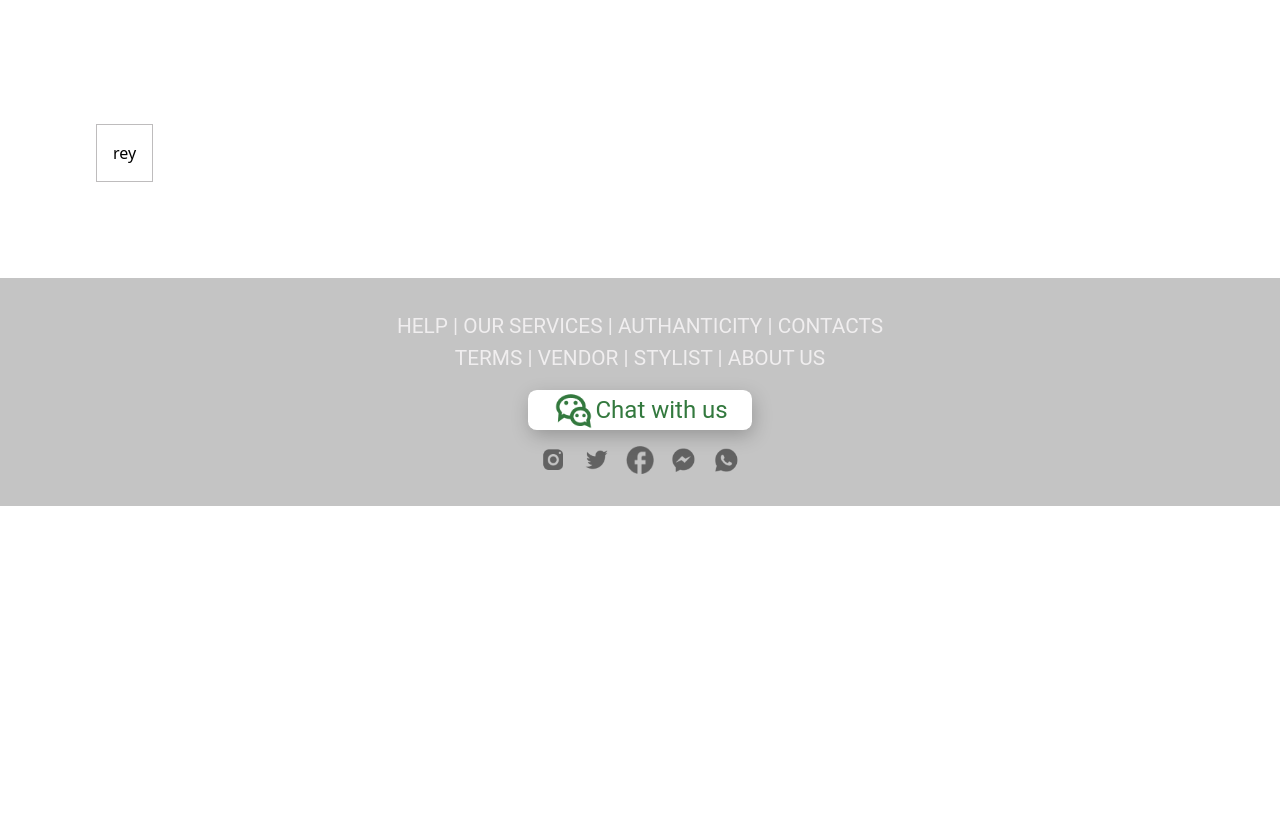
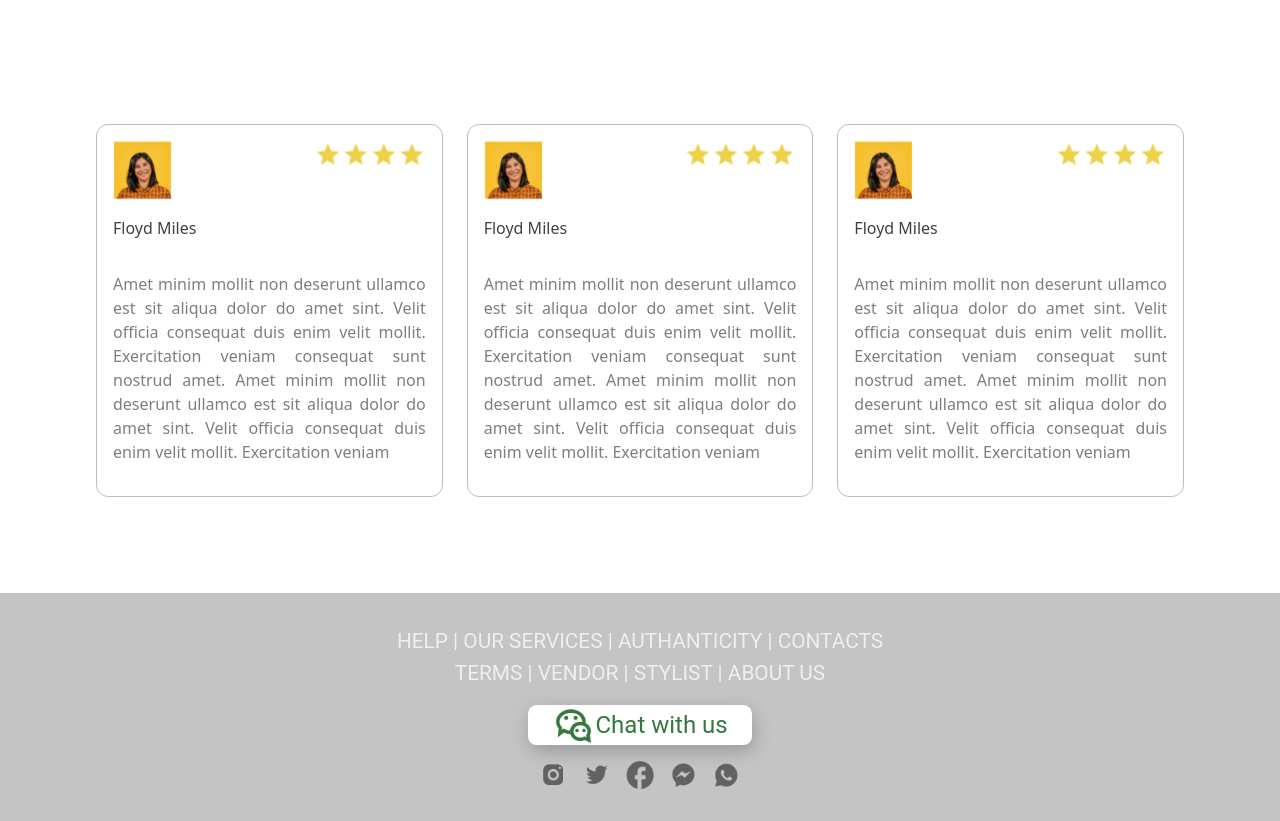
Before and after one commit to m-yunus/suss_ecommerce, a React (Create React App) app: page / in a window 1280 px wide. Shown: the part 3020-3841 px from the top of the page. Before the commit the page ends 3526 px from the top, so only its background shows below. Built offline with nearby package versions, Linux system fonts and the light colour scheme.

Commit message:
added review

```diff
--- a/src/Pages/Home/Home.jsx
+++ b/src/Pages/Home/Home.jsx
@@ -19,6 +19,8 @@ import TeesTshirt from "../../assets/images/Home/Tees&Tshirt.png"
 import Boxers from "../../assets/images/Home/Boxers.png"
 import middlebannerleft from "../../assets/images/Home/middlebannerleft.png"
 import middlebannerright from "../../assets/images/Home/middlebannerright.png"
+import Review1 from "../../assets/images/Home/Review1.png"
+import star from "../../assets/images/Home/star_purple500.png"
 const Home = () => {
   const items = [
     { imgSrc: joggers, text: 'Knitted joggers' },
@@ -70,7 +72,27 @@ const Home = () => {
       window.removeEventListener("resize", handleResize);
     };
   }, []);
+  const reviews = [
+    {
+      imgSrc: Review1,
+      stars: [star, star, star, star],
+      author: "Floyd Miles",
+      text: "Amet minim mollit non deserunt ullamco est sit aliqua dolor do amet sint. Velit officia consequat duis enim velit mollit.",
+    },
+    // Add more reviews here
+  ];
 
+  const [currentReview, setCurrentReview] = useState(0);
+
+  const nextReview = () => {
+    setCurrentReview((prevReview) => (prevReview + 1) % reviews.length);
+  };
+
+  const prevReview = () => {
+    setCurrentReview((prevReview) =>
+      prevReview === 0 ? reviews.length - 1 : prevReview - 1
+    );
+  };
   return (
     <div className="flex flex-col min-h-screen">
       <div>
@@ -270,12 +292,78 @@ const Home = () => {
 
       {/* Reviews */}
 
-            <div className="w-full h-auto md:py-24 px-24">
-              <div className="flex ">
+            <div className="w-full h-auto px-12 py-12 md:py-24 md:px-24">
+              <div className="flex gap-6 flex-wrap sm:flex-nowrap ">
 
 
-              <div  className="border border-[#BEBCBD] p-4">
-rey
+              <div  className="border border-[#BEBCBD] p-4 rounded-xl w-full flex-col">
+                  <div className="flex justify-between">
+                    <div>
+                      <img src={Review1} alt="" />
+                    </div>
+                    <div className="flex">
+                      <img src={star} alt="" className="object-cover w-7 h-7 " />
+                      <img src={star} alt=""  className="object-cover w-7 h-7 " />
+                      <img src={star} alt=""  className="object-cover w-7 h-7 " />
+                      <img src={star} alt="" className="object-cover w-7 h-7 "  />
+
+                    </div>
+                  </div>
+                  <div className="py-4">
+                    <h1 className="text-[#3C4242] font-thin">Floyd Miles</h1>
+                  </div>
+                  <div className="py-4">
+                    <p className="text-[#807D7E] overflow-hidden text-justify">
+                    Amet minim mollit non deserunt ullamco est sit aliqua dolor do amet sint. Velit officia consequat duis enim velit mollit.
+Exercitation veniam consequat sunt nostrud amet. Amet minim mollit non deserunt ullamco est sit aliqua dolor do amet sint. Velit officia consequat duis enim velit mollit. Exercitation veniam
+                    </p>
+                  </div>
+              </div>
+              <div  className="border border-[#BEBCBD] p-4 rounded-xl w-full flex-col">
+                  <div className="flex justify-between">
+                    <div>
+                      <img src={Review1} alt="" />
+                    </div>
+                    <div className="flex">
+                      <img src={star} alt="" className="object-cover w-7 h-7 " />
+                      <img src={star} alt=""  className="object-cover w-7 h-7 " />
+                      <img src={star} alt=""  className="object-cover w-7 h-7 " />
+                      <img src={star} alt="" className="object-cover w-7 h-7 "  />
+
+                    </div>
+                  </div>
+                  <div className="py-4">
+                    <h1 className="text-[#3C4242] font-thin">Floyd Miles</h1>
+                  </div>
+                  <div className="py-4">
+                    <p className="text-[#807D7E] overflow-hidden text-justify">
+                    Amet minim mollit non deserunt ullamco est sit aliqua dolor do amet sint. Velit officia consequat duis enim velit mollit.
+Exercitation veniam consequat sunt nostrud amet. Amet minim mollit non deserunt ullamco est sit aliqua dolor do amet sint. Velit officia consequat duis enim velit mollit. Exercitation veniam
+                    </p>
+                  </div>
+              </div>
+              <div  className="border border-[#BEBCBD] p-4 rounded-xl w-full flex-col">
+                  <div className="flex justify-between">
+                    <div>
+                      <img src={Review1} alt="" />
+                    </div>
+                    <div className="flex">
+                      <img src={star} alt="" className="object-cover w-7 h-7 " />
+                      <img src={star} alt=""  className="object-cover w-7 h-7 " />
+                      <img src={star} alt=""  className="object-cover w-7 h-7 " />
+                      <img src={star} alt="" className="object-cover w-7 h-7 "  />
+
+                    </div>
+                  </div>
+                  <div className="py-4">
+                    <h1 className="text-[#3C4242] font-thin">Floyd Miles</h1>
+                  </div>
+                  <div className="py-4">
+                    <p className="text-[#807D7E] overflow-hidden text-justify">
+                    Amet minim mollit non deserunt ullamco est sit aliqua dolor do amet sint. Velit officia consequat duis enim velit mollit.
+Exercitation veniam consequat sunt nostrud amet. Amet minim mollit non deserunt ullamco est sit aliqua dolor do amet sint. Velit officia consequat duis enim velit mollit. Exercitation veniam
+                    </p>
+                  </div>
               </div>
             </div>
             </div>
```
Also changed, not shown: src/assets/images/Home/Review1.png (added), src/assets/images/Home/star_purple500.png (added).
